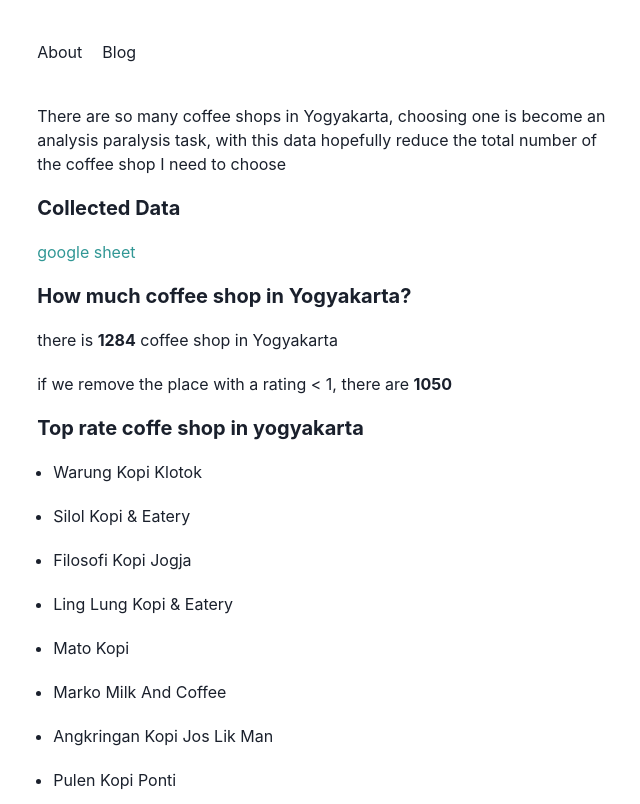
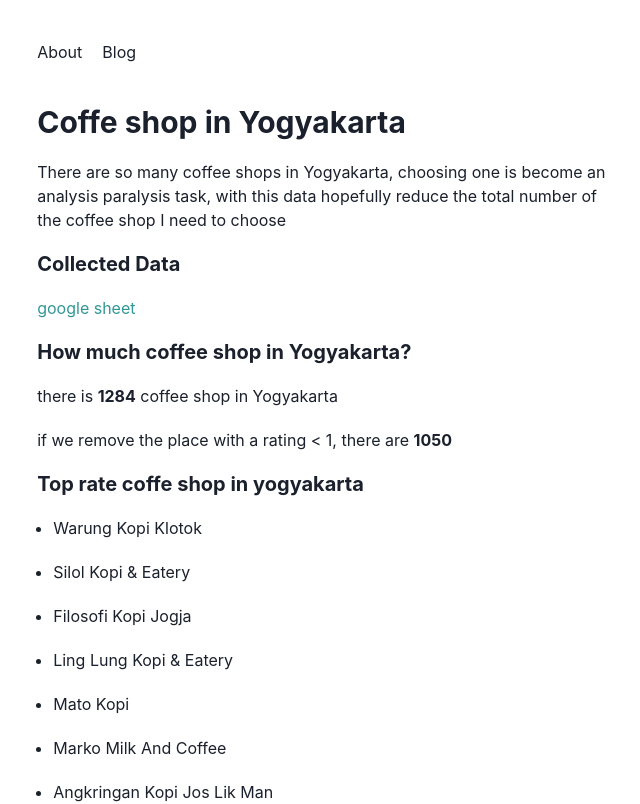
Before and after one commit to faisalburhanudin/faisalburhanudin.com, a Next.js app: page /post/coffee-shop-at-jogja in a window 1280 px wide. Shown: the top 804 px of the page, without its empty margins (316-956 px from the left). Built offline with nearby package versions, Linux system fonts and the light colour scheme.

Commit message:
add heading 1

```diff
--- a/pages/post/coffee-shop-at-jogja.mdx
+++ b/pages/post/coffee-shop-at-jogja.mdx
@@ -3,6 +3,9 @@ import Head from "next/head";
 <Head>
     <title>Coffe shop in yogyakarta</title>
 </Head>
+
+# Coffe shop in Yogyakarta
+
 There are so many coffee shops in Yogyakarta, choosing one is become an analysis paralysis task, with this data hopefully reduce the total number of the coffee shop I need to choose
 
 ## Collected Data
```
